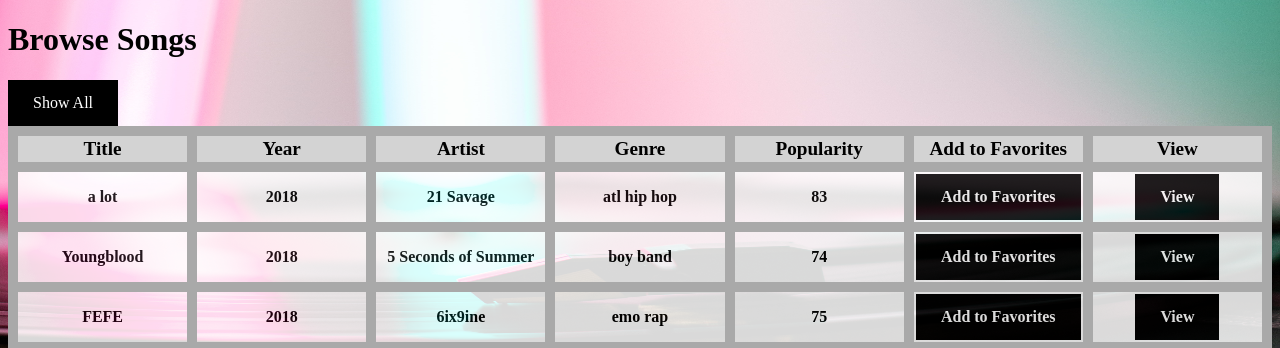
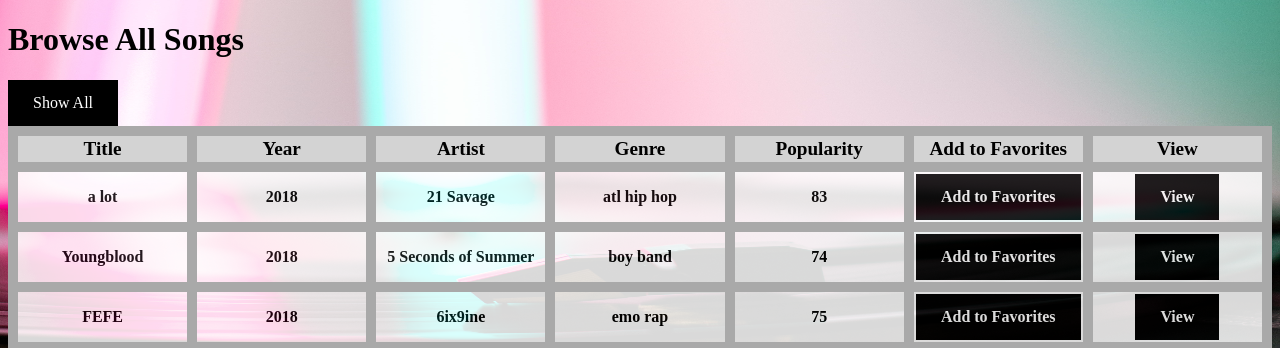
Before and after one commit to jpope229/Comp3512f2022Asg1, a PHP site: page /browse.php in a window 1280 px wide. Shown: the part 223-571 px from the top of the page. Run offline with PHP 8.4, Linux system fonts and the light colour scheme; data comes from the database, SQL or seed files in the repository; some libraries are stand-ins or nearby versions.

Commit message:
Spelling

```diff
--- a/includes/queryString.inc.php
+++ b/includes/queryString.inc.php
@@ -174,6 +174,6 @@ function generateHeader()
     if (!empty($_GET['title']) || !empty($_GET['artist_select']) || !empty($_GET['genre_select']) || !empty($_GET['yearL']) || !empty($_GET['yearG']) || !empty($_GET['popL']) || !empty($_GET['popG'])) {
         echo "<h1>Search Results</h1>";
     } else {
-        echo "<h1>Browse Songs</h1>";
+        echo "<h1>Browse All Songs</h1>";
     }
 }
--- a/index.php
+++ b/index.php
@@ -32,7 +32,7 @@ require_once('includes/dbHelper.inc.php');
         </div>
     </header>
 
-    <h1>HOME PAGE</h1>
+    <h1>HOME</h1>
     <div class="grid-container">
         <?php generateTopGenres() ?>
         <?php generateTopSongs() ?>
```
Also changed, not shown: css/browse.css (line endings or trailing spaces).
